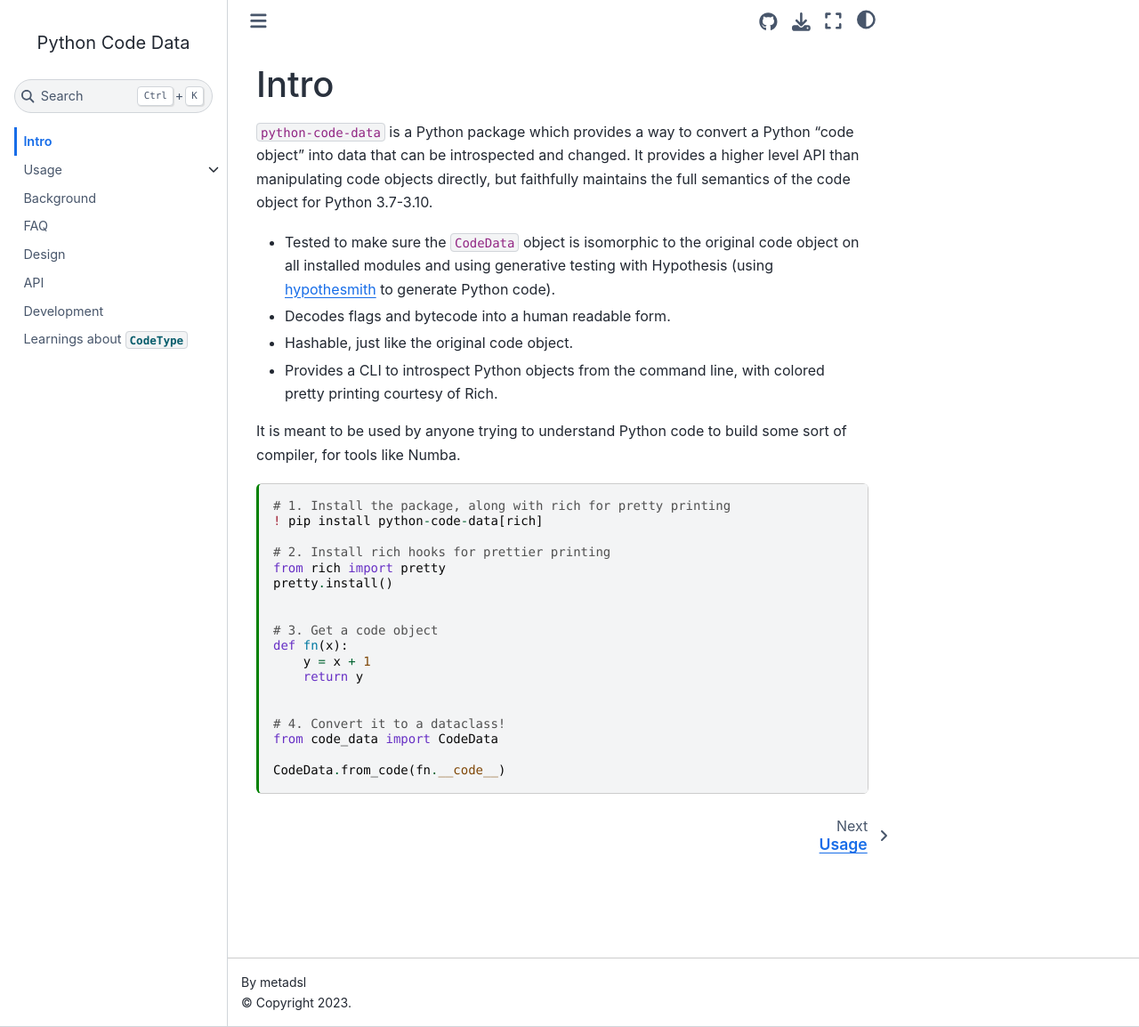
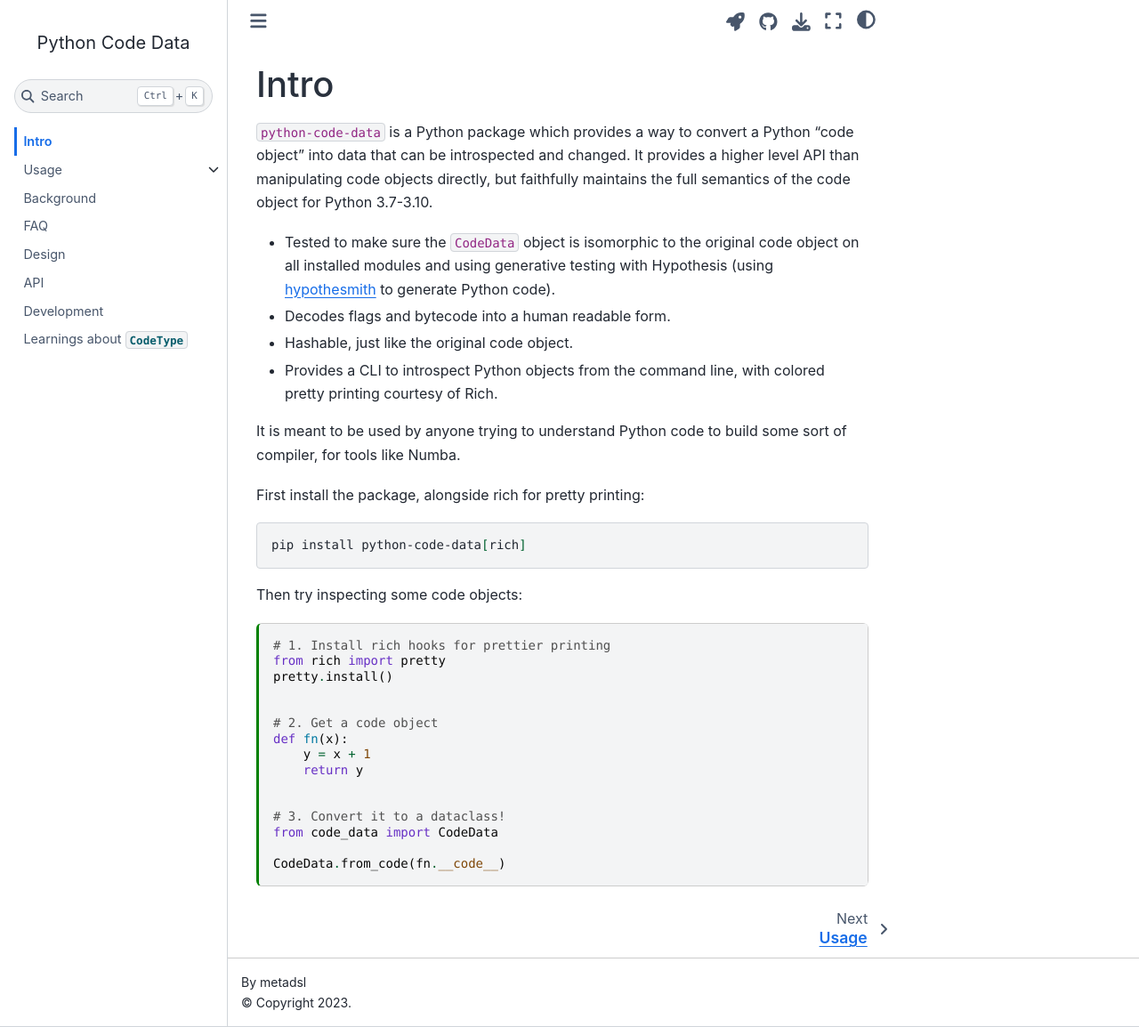
Before and after one commit to metadsl/python-code-data, a Jupyter Book: the page built from docs/intro.md, in a window 1280 px wide and 1154 px high. Shown: the whole window at 89% size. Built offline with Jupyter Book 1.0.4 settings and Sphinx 7.4.7 and the Sphinx Book theme 1.1.4, drawn with Linux system fonts in a browser that asks for light colours.

````diff
--- a/docs/_config.yml
+++ b/docs/_config.yml
@@ -16,6 +16,10 @@ repository:
   url: https://github.com/metadsl/python-code-data # Online location of your book
   path_to_book: docs # Optional path to your book, relative to the repository root
   branch: main # Which branch of the repository should be used when creating links (optional)
+
+# https://jupyterbook.org/en/stable/interactive/thebe.html#activate-thebe
+launch_buttons:
+  thebe: true
 
 # Add GitHub buttons to your book
 # See https://jupyterbook.org/customize/config.html#add-a-link-to-your-repository
--- a/docs/intro.md
+++ b/docs/intro.md
@@ -29,22 +29,27 @@ maintains the full semantics of the code object for Python 3.7-3.10.
 
 It is meant to be used by anyone trying to understand Python code to build some sort of compiler, for tools like Numba.
 
+First install the package, alongside rich for pretty printing:
+
+```bash
+pip install python-code-data[rich]
+```
+
+Then try inspecting some code objects:
+
 ```{code-cell}
-# 1. Install the package, along with rich for pretty printing
-! pip install python-code-data[rich]
-
-# 2. Install rich hooks for prettier printing
+# 1. Install rich hooks for prettier printing
 from rich import pretty
 pretty.install()
 
 
-# 3. Get a code object
+# 2. Get a code object
 def fn(x):
     y = x + 1
     return y
 
 
-# 4. Convert it to a dataclass!
+# 3. Convert it to a dataclass!
 from code_data import CodeData
 
 CodeData.from_code(fn.__code__)
````
